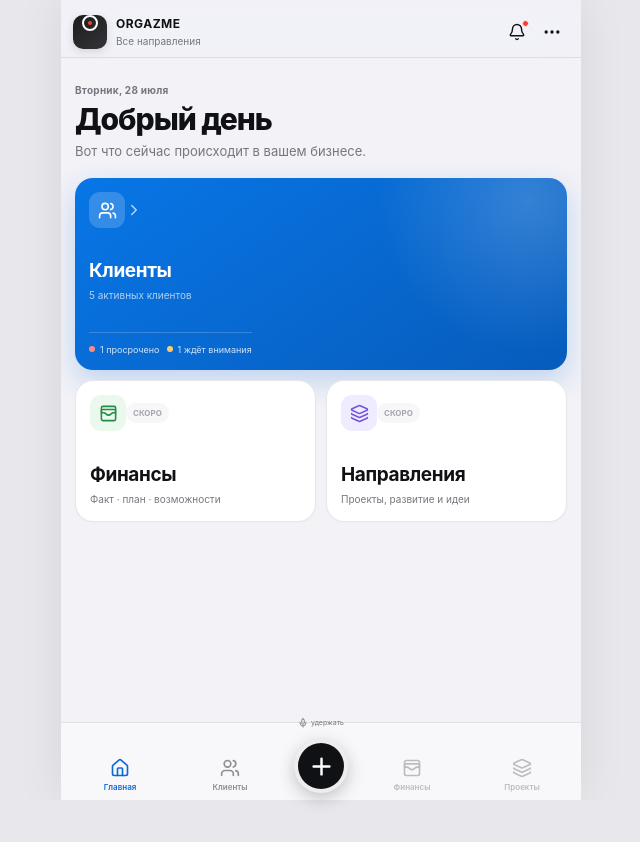
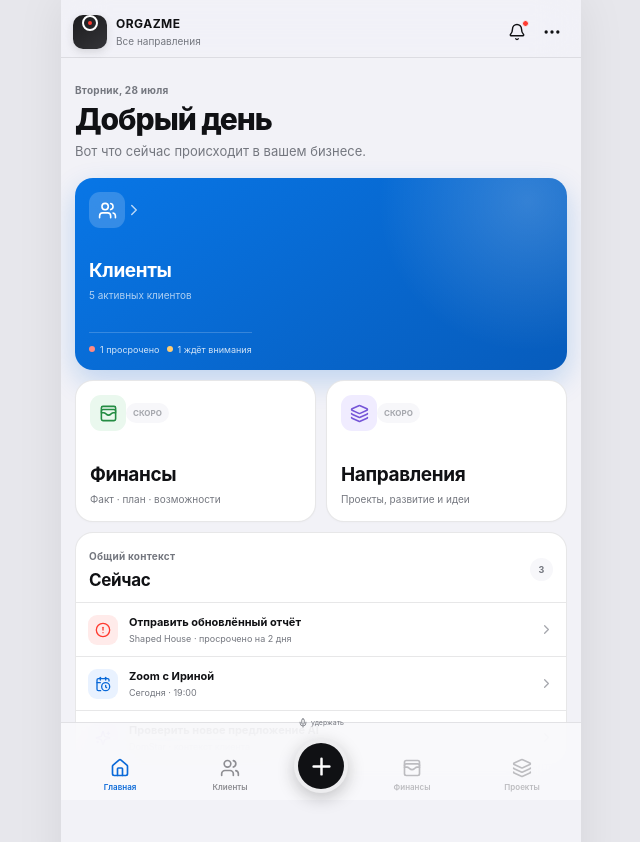
Before and after one commit to Georgio-us/ORGAZME, a Next.js app: page / in a window 1280 px wide. Shown: the top 842 px of the page, without its empty margins (319-959 px from the left). Before the commit the page ends 800 px from the top, so only its background shows below. Built offline with nearby package versions, Linux system fonts and the light colour scheme.

Commit message:
feat: refine home context and voice-first actions

```diff
--- a/app/globals.css
+++ b/app/globals.css
@@ -243,6 +243,65 @@ h1 {
 }
 .danger-dot { background: #ff8a82; }
 .warn-dot { background: #ffcc72; }
+
+.home-agenda {
+  margin-top: 10px;
+  overflow: hidden;
+  border: .5px solid var(--separator);
+  border-radius: 18px;
+  background: var(--surface);
+}
+.home-agenda-head {
+  display: flex;
+  align-items: center;
+  justify-content: space-between;
+  padding: 13px 13px 9px;
+}
+.home-agenda-head h2 {
+  margin-top: 2px;
+  font-size: 17px;
+  font-weight: 710;
+  letter-spacing: -.02em;
+}
+.agenda-count {
+  display: grid;
+  min-width: 23px;
+  height: 23px;
+  place-items: center;
+  border-radius: 12px;
+  background: var(--surface-soft);
+  color: var(--secondary);
+  font-size: 9px;
+  font-weight: 700;
+}
+.agenda-row {
+  display: grid;
+  width: 100%;
+  min-height: 54px;
+  grid-template-columns: 32px 1fr auto;
+  align-items: center;
+  gap: 9px;
+  padding: 7px 12px;
+  border: 0;
+  border-top: .5px solid var(--separator);
+  background: transparent;
+  text-align: left;
+}
+.agenda-row:active { background: var(--surface-soft); }
+.agenda-row > svg { color: var(--tertiary); }
+.agenda-icon {
+  display: grid;
+  width: 30px;
+  height: 30px;
+  place-items: center;
+  border-radius: 9px;
+}
+.agenda-danger { background: rgba(255,59,48,.1); color: var(--red); }
+.agenda-blue { background: var(--blue-soft); color: var(--blue); }
+.agenda-purple { background: rgba(118,86,216,.11); color: var(--purple); }
+.agenda-copy strong, .agenda-copy small { display: block; }
+.agenda-copy strong { font-size: 11px; font-weight: 650; }
+.agenda-copy small { margin-top: 2px; color: var(--secondary); font-size: 9px; }
 
 .view-toggle {
   display: flex;
@@ -589,6 +648,12 @@ h1 {
   letter-spacing: -.025em;
 }
 .close-button { background: rgba(118,118,128,.12); color: var(--secondary); }
+.sheet-description {
+  margin-top: 8px;
+  color: var(--secondary);
+  font-size: 10px;
+  line-height: 1.4;
+}
 .action-grid {
   display: grid;
   gap: 7px;
@@ -690,6 +755,29 @@ h1 {
 .voice-time { margin: 7px 0 13px; font-variant-numeric: tabular-nums; font-size: 12px; letter-spacing: .08em; }
 .voice-modal p { max-width: 280px; color: rgba(255,255,255,.56); font-size: 11px; line-height: 1.45; }
 .voice-modal button { margin-top: 25px; background: rgba(255,255,255,.1); color: white; }
+.recording-actions {
+  display: flex;
+  align-items: center;
+  gap: 8px;
+  margin-top: 24px;
+}
+.recording-actions button {
+  display: flex;
+  min-height: 38px;
+  align-items: center;
+  gap: 6px;
+  margin-top: 0;
+  padding: 8px 13px;
+}
+.recording-actions .voice-stop-button {
+  background: white;
+  color: var(--text);
+}
+.release-hint {
+  margin-top: 24px;
+  color: rgba(255,255,255,.42);
+  font-size: 9px;
+}
 .processing-mark {
   display: grid;
   width: 74px;
--- a/app/page.tsx
+++ b/app/page.tsx
@@ -4,9 +4,11 @@ import {
   ArrowLeft,
   Bell,
   CalendarDays,
+  CalendarClock,
   Check,
   CheckSquare2,
   ChevronRight,
+  CircleAlert,
   CircleStop,
   Clock3,
   Contact,
@@ -177,8 +179,7 @@ export default function Home() {
   const [selectedClient, setSelectedClient] = useState<Client>(clients[0]);
   const [timeline, setTimeline] = useState(initialTimeline);
   const [actionOpen, setActionOpen] = useState(false);
-  const [draftType, setDraftType] = useState<ActionType | null>(null);
-  const [draftText, setDraftText] = useState("");
+  const [voiceIntent, setVoiceIntent] = useState<ActionType | null>(null);
   const [voiceState, setVoiceState] = useState<
     "idle" | "recording" | "processing" | "review" | "error"
   >("idle");
@@ -228,32 +229,12 @@ export default function Home() {
     setClientView("dashboard");
   };
 
-  const openTypedAction = (type: ActionType) => {
-    setActionOpen(false);
-    setDraftType(type);
-    setDraftText("");
-  };
-
-  const saveTypedAction = () => {
-    if (!draftType || !draftText.trim()) return;
-    const newItem: TimelineItem = {
-      id: `manual-${Date.now()}`,
-      kind: actionLabels[draftType],
-      title: draftText.trim(),
-      detail:
-        screen === "client"
-          ? `Добавлено в контекст: ${selectedClient.name}`
-          : `Контекст: ${scopeLabel}`,
-      date: "только что",
-      tone: draftType === "task" ? "red" : "blue",
-    };
-    if (screen === "client") setTimeline((items) => [newItem, ...items]);
-    setDraftType(null);
-    setDraftText("");
-  };
-
-  const startRecording = async () => {
-    longPressTriggered.current = true;
+  const beginRecording = async (
+    intent: ActionType | null,
+    requirePointerHold: boolean,
+  ) => {
+    if (requirePointerHold) longPressTriggered.current = true;
+    setVoiceIntent(intent);
     setActionOpen(false);
     setVoiceError("");
     setRecordingSeconds(0);
@@ -262,9 +243,10 @@ export default function Home() {
         throw new Error("Запись голоса не поддерживается этим браузером.");
       }
       const stream = await navigator.mediaDevices.getUserMedia({ audio: true });
-      if (!pointerHeld.current) {
+      if (requirePointerHold && !pointerHeld.current) {
         stream.getTracks().forEach((track) => track.stop());
         setVoiceState("idle");
+        setVoiceIntent(null);
         return;
       }
       mediaStream.current = stream;
@@ -288,6 +270,12 @@ export default function Home() {
       );
       setVoiceState("error");
     }
+  };
+
+  const startGeneralRecording = () => beginRecording(null, true);
+
+  const startContextualRecording = (type: ActionType) => {
+    void beginRecording(type, false);
   };
 
   const stopRecording = () => {
@@ -315,7 +303,7 @@ export default function Home() {
   const handleActionPointerDown = () => {
     pointerHeld.current = true;
     longPressTriggered.current = false;
-    holdTimer.current = setTimeout(startRecording, 420);
+    holdTimer.current = setTimeout(startGeneralRecording, 420);
   };
 
   const handleActionPointerUp = () => {
@@ -343,6 +331,7 @@ export default function Home() {
     if (mediaRecorder.current?.state !== "inactive") mediaRecorder.current?.stop();
     mediaStream.current?.getTracks().forEach((track) => track.stop());
     setVoiceState("idle");
+    setVoiceIntent(null);
   };
 
   const setProposal = (id: string, state: ProposalState) => {
@@ -364,6 +353,7 @@ export default function Home() {
       ]);
     }
     setVoiceState("idle");
+    setVoiceIntent(null);
     setProposalStates({});
   };
 
@@ -483,12 +473,15 @@ export default function Home() {
                 <X size={18} />
               </button>
             </div>
+            <p className="sheet-description">
+              Выберите тип — голосовая запись начнётся сразу.
+            </p>
             <div className="action-grid">
               {(Object.keys(actionLabels) as ActionType[]).map((type) => (
                 <ActionChoice
                   key={type}
                   type={type}
-                  onClick={() => openTypedAction(type)}
+                  onClick={() => startContextualRecording(type)}
                 />
               ))}
               {screen !== "client" && (
@@ -503,62 +496,21 @@ export default function Home() {
         </div>
       )}
 
-      {draftType && (
-        <div className="overlay">
-          <section className="bottom-sheet draft-sheet">
-            <div className="sheet-handle" />
-            <div className="sheet-heading">
-              <div>
-                <span className="eyebrow">{scopeLabel}</span>
-                <h2>Новая {actionLabels[draftType].toLowerCase()}</h2>
-              </div>
-              <button
-                className="close-button"
-                onClick={() => setDraftType(null)}
-                aria-label="Закрыть"
-              >
-                <X size={18} />
-              </button>
-            </div>
-            <label className="field-label" htmlFor="draft-input">
-              Что нужно зафиксировать?
-            </label>
-            <textarea
-              id="draft-input"
-              autoFocus
-              value={draftText}
-              onChange={(event) => setDraftText(event.target.value)}
-              placeholder={
-                draftType === "task"
-                  ? "Например: отправить отчёт завтра в 12:00"
-                  : "Опишите коротко или используйте диктовку клавиатуры"
-              }
-            />
-            <div className="draft-meta">
-              <button className="meta-chip">Сегодня</button>
-              <button className="meta-chip">Без приоритета</button>
-            </div>
-            <button
-              className="primary-button"
-              disabled={!draftText.trim()}
-              onClick={saveTypedAction}
-            >
-              Сохранить
-            </button>
-          </section>
-        </div>
-      )}
-
       {voiceState !== "idle" && (
         <VoiceOverlay
           state={voiceState}
           seconds={recordingSeconds}
           error={voiceError}
           scope={scopeLabel}
+          intent={voiceIntent}
           proposals={proposalStates}
           onProposal={setProposal}
           onCancel={cancelRecording}
-          onRetry={() => setVoiceState("idle")}
+          onStop={stopRecording}
+          onRetry={() => {
+            setVoiceState("idle");
+            setVoiceIntent(null);
+          }}
           onApply={applyProposals}
         />
       )}
@@ -631,6 +583,46 @@ function HomeScreen({ onClients }: { onClients: () => void }) {
           </div>
         </button>
       </div>
+
+      <section className="home-agenda">
+        <div className="home-agenda-head">
+          <div>
+            <span className="eyebrow">Общий контекст</span>
+            <h2>Сейчас</h2>
+          </div>
+          <span className="agenda-count">3</span>
+        </div>
+        <button className="agenda-row" onClick={onClients}>
+          <span className="agenda-icon agenda-danger">
+            <CircleAlert size={16} />
+          </span>
+          <span className="agenda-copy">
+            <strong>Отправить обновлённый отчёт</strong>
+            <small>Shaped House · просрочено на 2 дня</small>
+          </span>
+          <ChevronRight size={15} />
+        </button>
+        <button className="agenda-row" onClick={onClients}>
+          <span className="agenda-icon agenda-blue">
+            <CalendarClock size={16} />
+          </span>
+          <span className="agenda-copy">
+            <strong>Zoom с Ириной</strong>
+            <small>Сегодня · 19:00</small>
+          </span>
+          <ChevronRight size={15} />
+        </button>
+        <button className="agenda-row" onClick={onClients}>
+          <span className="agenda-icon agenda-purple">
+            <Sparkles size={16} />
+          </span>
+          <span className="agenda-copy">
+            <strong>Проверить новое предложение AI</strong>
+            <small>DomStar · контекст клиента</small>
+          </span>
+          <ChevronRight size={15} />
+        </button>
+      </section>
     </div>
   );
 }
@@ -956,9 +948,11 @@ function VoiceOverlay({
   seconds,
   error,
   scope,
+  intent,
   proposals,
   onProposal,
   onCancel,
+  onStop,
   onRetry,
   onApply,
 }: {
@@ -966,40 +960,70 @@ function VoiceOverlay({
   seconds: number;
   error: string;
   scope: string;
+  intent: ActionType | null;
   proposals: Record<string, ProposalState>;
   onProposal: (id: string, state: ProposalState) => void;
   onCancel: () => void;
+  onStop: () => void;
   onRetry: () => void;
   onApply: () => void;
 }) {
   if (state === "review") {
-    const cards = [
-      {
-        id: "contact",
-        type: "Контакт",
-        title: "Созвон по вопросам хостинга",
-        detail: "Вчера · Shaped House",
+    const contextualCards: Record<
+      ActionType,
+      { id: string; type: string; title: string; detail: string }
+    > = {
+      event: {
+        id: "event",
+        type: "Событие",
+        title: "Клиент согласовал обновлённую структуру",
+        detail: `Сегодня · ${scope}`,
       },
-      {
+      task: {
         id: "task",
         type: "Задача",
         title: "Отправить обновлённые данные",
         detail: "Завтра · 12:00",
       },
-      {
+      meeting: {
         id: "meeting",
         type: "Встреча",
         title: "Провести Zoom на следующей неделе",
         detail: "Нужно уточнить точную дату",
       },
+      contact: {
+        id: "contact",
+        type: "Контакт",
+        title: "Созвон по вопросам хостинга",
+        detail: `Сегодня · ${scope}`,
+      },
+      note: {
+        id: "note",
+        type: "Заметка",
+        title: "Сохранить компактную структуру интерфейса",
+        detail: `Без срока · ${scope}`,
+      },
+    };
+    const generalCards = [
+      contextualCards.contact,
+      contextualCards.task,
+      contextualCards.meeting,
     ];
+    const cards = intent ? [contextualCards[intent]] : generalCards;
+    const transcript = intent
+      ? intent === "task"
+        ? "Завтра в двенадцать отправить клиенту обновлённые данные."
+        : `Зафиксировать ${actionLabels[intent].toLowerCase()} в контексте ${scope}.`
+      : "Вчера созванивались по хостингу. Завтра в двенадцать нужно отправить данные и на следующей неделе провести Zoom.";
     return (
       <div className="overlay voice-overlay">
         <section className="review-sheet">
           <div className="review-head">
             <div>
-              <span className="eyebrow">AI-разбор · {scope}</span>
-              <h2>Проверьте предложения</h2>
+              <span className="eyebrow">
+                {intent ? actionLabels[intent] : "Общий AI-разбор"} · {scope}
+              </span>
+              <h2>{intent ? "Проверьте запись" : "Проверьте предложения"}</h2>
             </div>
             <button className="close-button" onClick={onRetry}>
               <X size={18} />
@@ -1007,10 +1031,7 @@ function VoiceOverlay({
           </div>
           <div className="transcript-preview">
             <span>Транскрипция</span>
-            <p>
-              «Вчера созванивались по хостингу. Завтра в двенадцать нужно
-              отправить данные и на следующей неделе провести Zoom».
-            </p>
+            <p>«{transcript}»</p>
           </div>
           <div className="proposal-list">
             {cards.map((card) => {
@@ -1068,7 +1089,9 @@ function VoiceOverlay({
 
   return (
     <div className="voice-modal">
-      <span className="eyebrow">{scope}</span>
+      <span className="eyebrow">
+        {intent ? actionLabels[intent] : "Общий голосовой ввод"} · {scope}
+      </span>
       {state === "recording" && (
         <>
           <div className="voice-orb">
@@ -1078,15 +1101,33 @@ function VoiceOverlay({
           <strong className="voice-time">
             00:{String(seconds).padStart(2, "0")}
           </strong>
-          <p>Отпустите кнопку, чтобы завершить.</p>
-          <button onClick={onCancel}>Отменить</button>
+          <p>
+            {intent
+              ? `Расскажите, что нужно зафиксировать как ${actionLabels[intent].toLowerCase()}.`
+              : "Говорите свободно. AI самостоятельно определит типы действий."}
+          </p>
+          {intent ? (
+            <div className="recording-actions">
+              <button className="voice-stop-button" onClick={onStop}>
+                <CircleStop size={16} fill="currentColor" />
+                Завершить
+              </button>
+              <button onClick={onCancel}>Отменить</button>
+            </div>
+          ) : (
+            <span className="release-hint">Отпустите кнопку для завершения</span>
+          )}
         </>
       )}
       {state === "processing" && (
         <>
           <div className="processing-mark">✦</div>
-          <h2>Разбираю событие</h2>
-          <p>Транскрипция и подготовка отдельных предложений.</p>
+          <h2>{intent ? "Подготавливаю запись" : "Разбираю голосовое"}</h2>
+          <p>
+            {intent
+              ? `Транскрипция и проверка типа «${actionLabels[intent]}».`
+              : "Транскрипция и разделение на отдельные предложения."}
+          </p>
           <div className="processing-line">
             <span />
           </div>
```
